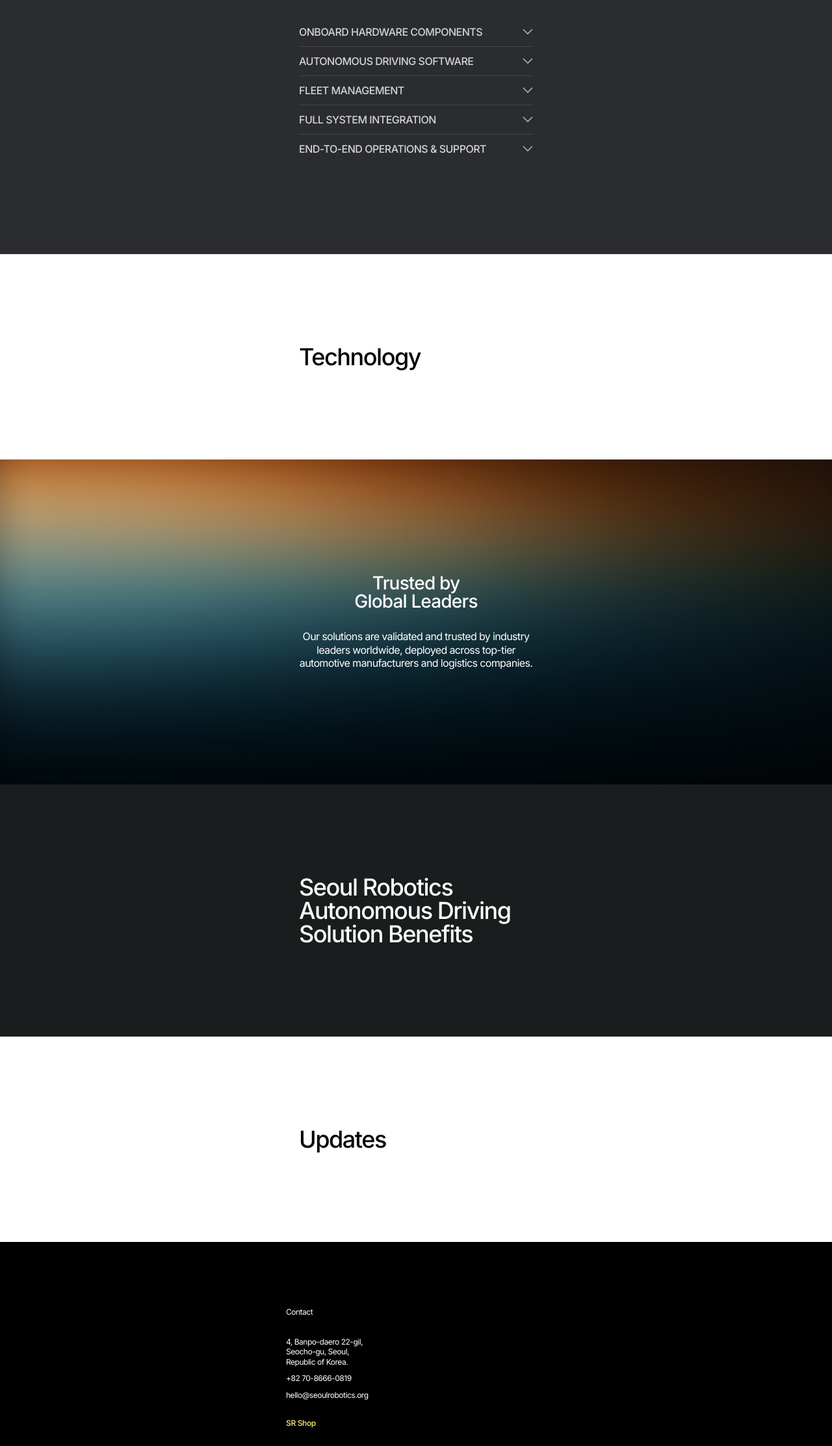
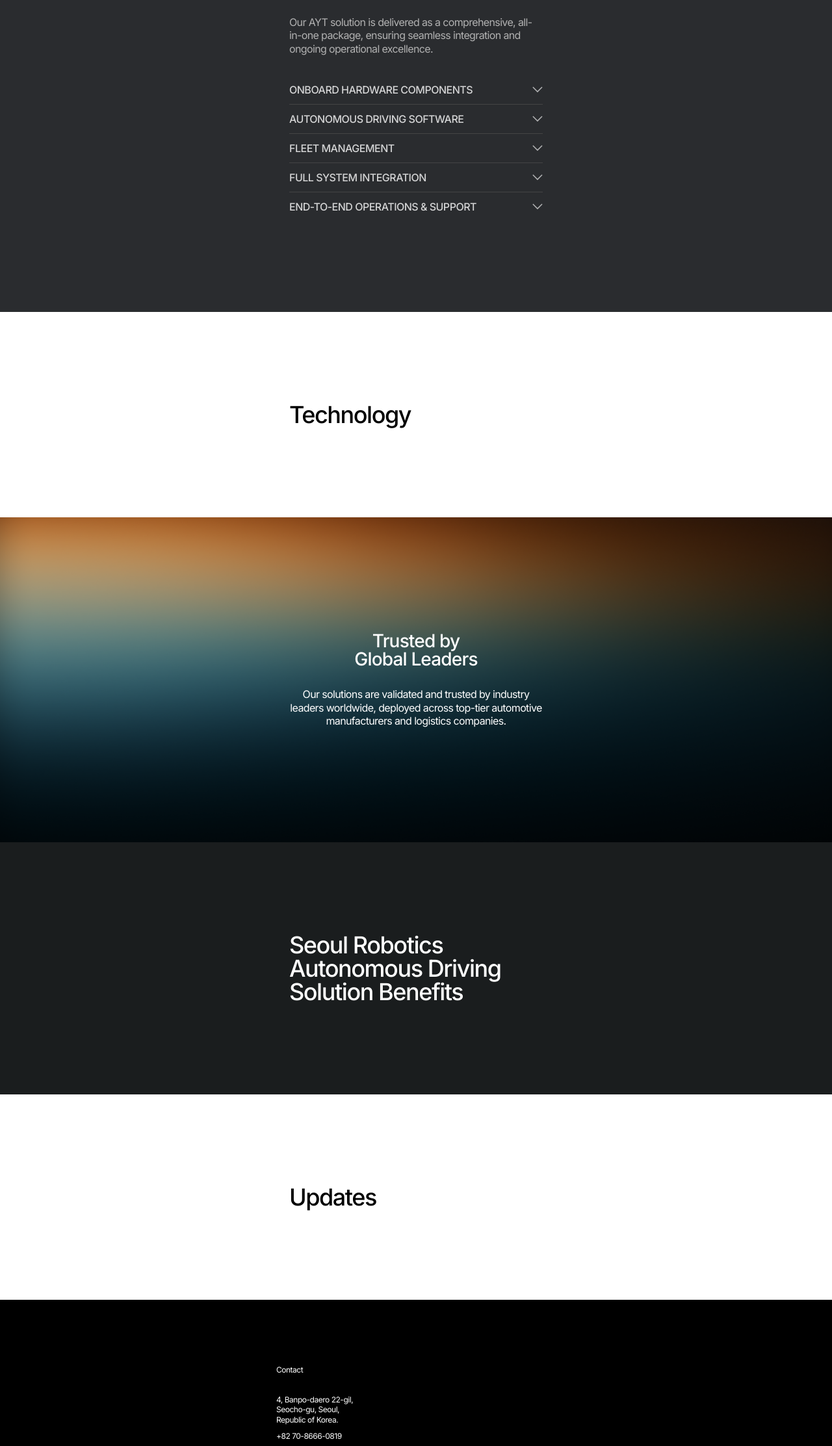
Before and after one commit to bat-demo/bat-demo.github.io, a website: page index.html in a window 1280 px wide. Shown: the part 7021-9246 px from the top of the page at 65% size. Drawn offline with nearby package versions, Linux system fonts and the light colour scheme; a web font is replaced by a local one.

Commit message:
max-w 수정

```diff
--- a/index.html
+++ b/index.html
@@ -115,7 +115,7 @@
             </div>
         </section>
         <!-- The Seoul Robotics Difference -->
-        <section id="the-seoul-robotics-difference-section" class="w-full max-w-[400px] mx-auto py-[140px] px-[20px]">
+        <section id="the-seoul-robotics-difference-section" class="w-full max-w-[430px] mx-auto py-[140px] px-[20px]">
             <div class="flex flex-col gap-[60px]">
                 <h1 class="text-black text-[36px] font-medium leading-[100%] tracking-[-1.44px]">The Seoul Robotics
                     Difference</h1>
@@ -171,7 +171,7 @@
         </section>
         <!-- Solutions -->
         <div id="solutions-section" class="w-full bg-[#2A2C2F]">
-            <section class="w-full bg-[#2A2C2F] text-white max-w-[400px] mx-auto py-[140px] px-[20px]">
+            <section class="w-full bg-[#2A2C2F] text-white max-w-[430px] mx-auto py-[140px] px-[20px]">
                 <div class="flex flex-col gap-[60px]">
                     <h1 class="text-[36px] font-medium leading-[100%] tracking-[-1.44px]">Solutions</h1>
                     <div class="h-[0.5px] bg-white w-full"></div>
@@ -453,7 +453,7 @@
             </section>
         </div>
         <!-- Technology -->
-        <section id="technology-section" class="w-full max-w-[400px] mx-auto py-[140px] px-[20px]">
+        <section id="technology-section" class="w-full max-w-[430px] mx-auto py-[140px] px-[20px]">
             <div class="flex flex-col gap-[60px]">
                 <h1 class="text-black text-[36px] font-medium leading-[100%] tracking-[-1.44px]">Technology</h1>
             </div>
@@ -462,7 +462,7 @@
         <section class="relative w-full min-h-[500px] flex flex-col items-center justify-center text-center"
             style="background: url('/img/g_bg.png') center/cover no-repeat;">
             <div
-                class="max-w-[400px] mx-auto relative z-10 flex flex-col items-center justify-center w-full h-full py-[100px] px-[20px]">
+                class="max-w-[430px] mx-auto relative z-10 flex flex-col items-center justify-center w-full h-full py-[100px] px-[20px]">
                 <h2 class="text-white text-[28px] font-[500] leading-[100%] tracking-[-0.84px] text-center mb-[30px]">
                     Trusted by<br />Global Leaders</h2>
                 <p
@@ -475,7 +475,7 @@
         <!-- Seoul Robotics Autonomous Driving Solution Benefits -->
         <div class="w-full bg-[#1A1D1E]">
             <section id="benefits-section"
-                class="w-full bg-[#1A1D1E] text-white max-w-[400px] mx-auto py-[140px] px-[20px]">
+                class="w-full bg-[#1A1D1E] text-white max-w-[430px] mx-auto py-[140px] px-[20px]">
                 <div class="flex flex-col gap-[60px]">
                     <h1 class="text-[36px] font-medium leading-[100%] tracking-[-1.44px]">Seoul Robotics Autonomous
                         Driving Solution Benefits</h1>
@@ -483,7 +483,7 @@
             </section>
         </div>
         <!-- Updates -->
-        <section id="updates-section" class="w-full max-w-[400px] mx-auto py-[140px] px-[20px]">
+        <section id="updates-section" class="w-full max-w-[430px] mx-auto py-[140px] px-[20px]">
             <div class="flex flex-col gap-[60px]">
                 <h1 class="text-black text-[36px] font-medium leading-[100%] tracking-[-1.44px]">Updates</h1>
             </div>
@@ -491,7 +491,7 @@
     </main>
 
     <footer class="w-full bg-black text-white px-[20px]">
-        <div class="max-w-[400px] mx-auto flex flex-col pt-[100px] pb-[24px]">
+        <div class="max-w-[430px] mx-auto flex flex-col pt-[100px] pb-[24px]">
             <!-- Contact Info -->
             <div>
                 <div class="text-[12px] font-[400] text-white mb-[16px] leading-[130%] tracking-[-0.48px]">Contact</div>
```
Also changed, not shown: css/output.css.
